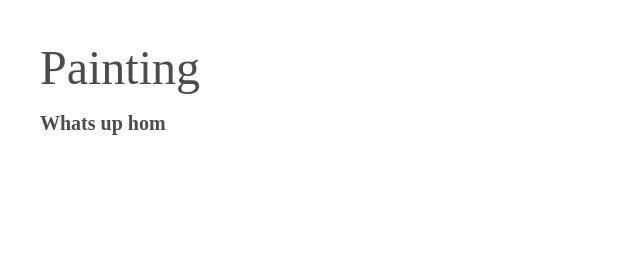
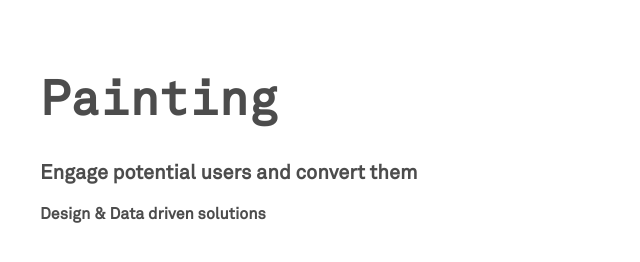
Before and after one commit to elcoian/elcoian.github.io, a plain HTML site: page index.html in a window 1280 px wide. Shown: the whole page, without its empty margins (0-640 px from the left). Drawn offline with Linux system fonts and the light colour scheme.

Commit message:
more changes

```diff
--- a/index.html
+++ b/index.html
@@ -10,10 +10,29 @@
     <meta name="description" content="">
     <meta name="viewport" content="width=device-width, initial-scale=1">
     <link rel="stylesheet" href="/css/tachyons.css">
+    <style type="text/css">
+      @font-face {
+          font-family: "My Custom Font";
+          src: url(https://github.com/elcoian/elcoian.github.io/blob/master/Akkurat.ttf) format("truetype");
+      }
+      @font-face {
+          font-family: "My Custom Font Mono";
+          src: url(https://github.com/elcoian/elcoian.github.io/blob/master/Akkurat-Mono.ttf) format("truetype");
+      }
+      body {
+          font-family: "My Custom Font", Akkurat;
+      }
+      div.alternativeFont {
+          font-family: "My Custom Font Mono", Akkurat-Mono;
+      }
+      </style>
   </head>
   <body class="bg-grey black-70 pa4">
-    <h1.custom-font class="f1">Painting</h1>
-    <h2 class="f4">Whats up hom</h2>
+    <div class="alternativeFont">
+      <h1 class="f1">Painting</h1>
+    </div>
+    <h2 class="f4">Engage potential users and convert them</h2>
+    <h4 class=>Design & Data driven solutions</h4>
 
   </body>
 </html>
```
